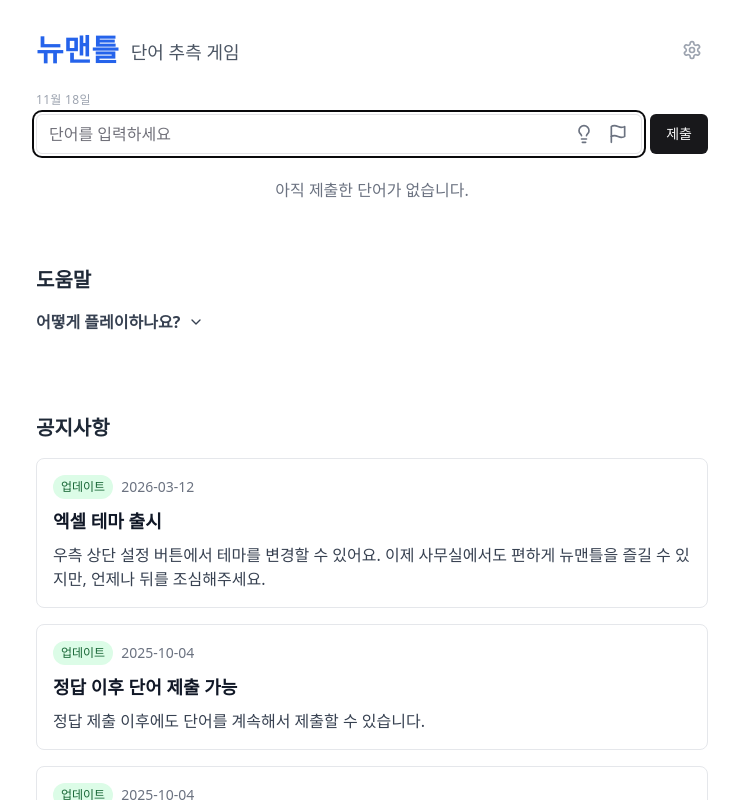
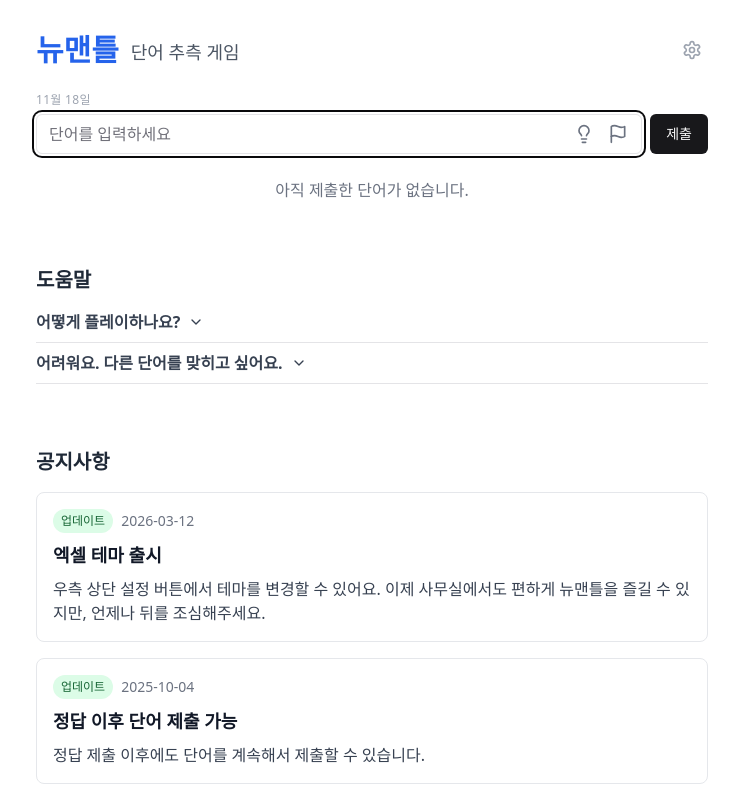
Before and after one commit to teambh25/newmantle-fe, a Next.js app: page / in a window 1280 px wide. Shown: the top 800 px of the page, without its empty margins (268-1007 px from the left). Built offline with nearby package versions, Linux system fonts and the light colour scheme.

Commit message:
도움말 추가, 좌측 상단 홈버튼 기능

```diff
--- a/src/app/page.tsx
+++ b/src/app/page.tsx
@@ -6,6 +6,7 @@ import HelpSection from "@/components/HelpSection";
 import { SettingsButton } from "@/components/SettingsButton";
 import { useUITheme } from "@/hooks/useUITheme";
 import dynamic from "next/dynamic";
+import Link from "next/link";
 
 // Excel Components
 import ExcelGameDescription from "@/components/excel/GameDescription";
@@ -39,9 +40,9 @@ export default function Home() {
           {/* Excel Ribbon Top Bar */}
           <header className="w-full bg-[#217346] text-white px-4 py-2 flex items-center justify-between shrink-0 shadow-sm relative z-50">
              <div className="flex items-center space-x-4">
-               <div className="font-bold text-base flex items-center">
+               <Link href="/" className="font-bold text-base flex items-center hover:opacity-80 transition-opacity">
                  뉴맨틀 - 단어 추측 게임.xlsx
-               </div>
+               </Link>
                <nav className="hidden md:flex space-x-4 text-sm opacity-90">
                  <span className="cursor-pointer hover:opacity-100">File</span>
                  <span className="font-bold border-b-2 border-white opacity-100 pb-0.5">Home</span>
@@ -155,14 +156,14 @@ export default function Home() {
         <div className="flex flex-col min-h-screen font-sans">
           <main className="flex-grow flex flex-col items-center justify-start p-4 sm:p-6 md:p-8">
             <div className="w-full max-w-2xl flex flex-row items-center justify-between mb-6 mt-2 sm:mt-0">
-              <div className="flex flex-row items-end justify-start space-x-3">
+              <Link href="/" className="flex flex-row items-end justify-start space-x-3 hover:opacity-80 transition-opacity">
                 <h1 className="text-2xl sm:text-3xl font-bold text-blue-600 leading-none">
                   뉴맨틀
                 </h1>
                 <p className="text-base sm:text-lg text-gray-600 leading-none pb-0.5">
                   단어 추측 게임
                 </p>
-              </div>
+              </Link>
               <SettingsButton theme={theme} onThemeChange={setTheme} variant="classic" />
             </div>
             <div className="w-full max-w-2xl space-y-16 flex-grow flex flex-col pb-16">
--- a/src/components/HelpSection.tsx
+++ b/src/components/HelpSection.tsx
@@ -12,14 +12,14 @@ import { faqs } from "@/static/faq";
 const HelpSection: React.FC = () => {
   return (
     <div className="w-full max-w-2xl mx-auto">
-      <h2 className="text-xl font-bold text-gray-800 mb-0">도움말</h2>
+      <h2 className="text-xl font-bold text-gray-800 mb-2">도움말</h2>
       <Accordion type="single" collapsible className="w-full">
         {faqs.map((faq, index) => (
-          <AccordionItem key={index} value={`item-${index}`} className="border-b-0">
-            <AccordionTrigger className="text-gray-700 hover:text-blue-600 font-semibold py-4 text-left justify-start gap-2">
+          <AccordionItem key={index} value={`item-${index}`} className="border-b">
+            <AccordionTrigger className="text-gray-700 hover:text-blue-600 font-semibold py-2 text-left justify-start gap-2">
               {faq.question}
             </AccordionTrigger>
-            <AccordionContent className="text-gray-600 leading-relaxed pb-6">
+            <AccordionContent className="text-gray-600 leading-relaxed pb-2">
               {faq.answer.split(/(?=\d+\.)/).filter(line => line.trim()).map((line, i) => (
                 <div key={i} className={i > 0 ? "mt-1" : ""}>
                   {line.trim()}
--- a/src/components/excel/HelpSection.tsx
+++ b/src/components/excel/HelpSection.tsx
@@ -45,7 +45,7 @@ const ExcelHelpSection: React.FC<ExcelHelpSectionProps> = ({ startRow = 20 }) =>
             <AccordionContent className="p-0 border-none">
               <div className="excel-row bg-[#fcfcfc] border-b border-[#e1e1e1]">
                 <div className="sheet-cell-header bg-[#f3f2f1]">{startRow + 1 + index * 2 + 1}</div>
-                <div className="excel-cell col-span-4 px-3 py-4 text-[13px] text-gray-600 leading-relaxed bg-[#fcfcfc] border-r-0">
+                <div className="excel-cell col-span-4 px-3 py-2 text-[13px] text-gray-600 leading-relaxed bg-[#fcfcfc] border-r-0">
                   <div className="flex">
                     <span className="mr-2 text-blue-600 font-bold shrink-0">A.</span>
                     <div className="whitespace-pre-line">{faq.answer}</div>
--- a/src/static/faq.ts
+++ b/src/static/faq.ts
@@ -9,4 +9,9 @@ export const faqs: FAQ[] = [
     answer:
       "1. 정답일 것 같은 아무 단어나 입력해보세요. 2. 입력한 단어의 유사도를 확인하세요. 3. 유사도는 정답 단어와 비슷한 정도입니다. 4. 유사도가 더 높은 단어를 추측해서 계속 입력해보세요.",
   },
+  {
+    question: "어려워요. 다른 단어를 맞히고 싶어요.",
+    answer:
+      "정답 단어는 매일 00시에 새롭게 설정됩니다. 내일 새롭게 도전해보세요.",
+  },
 ];
```
